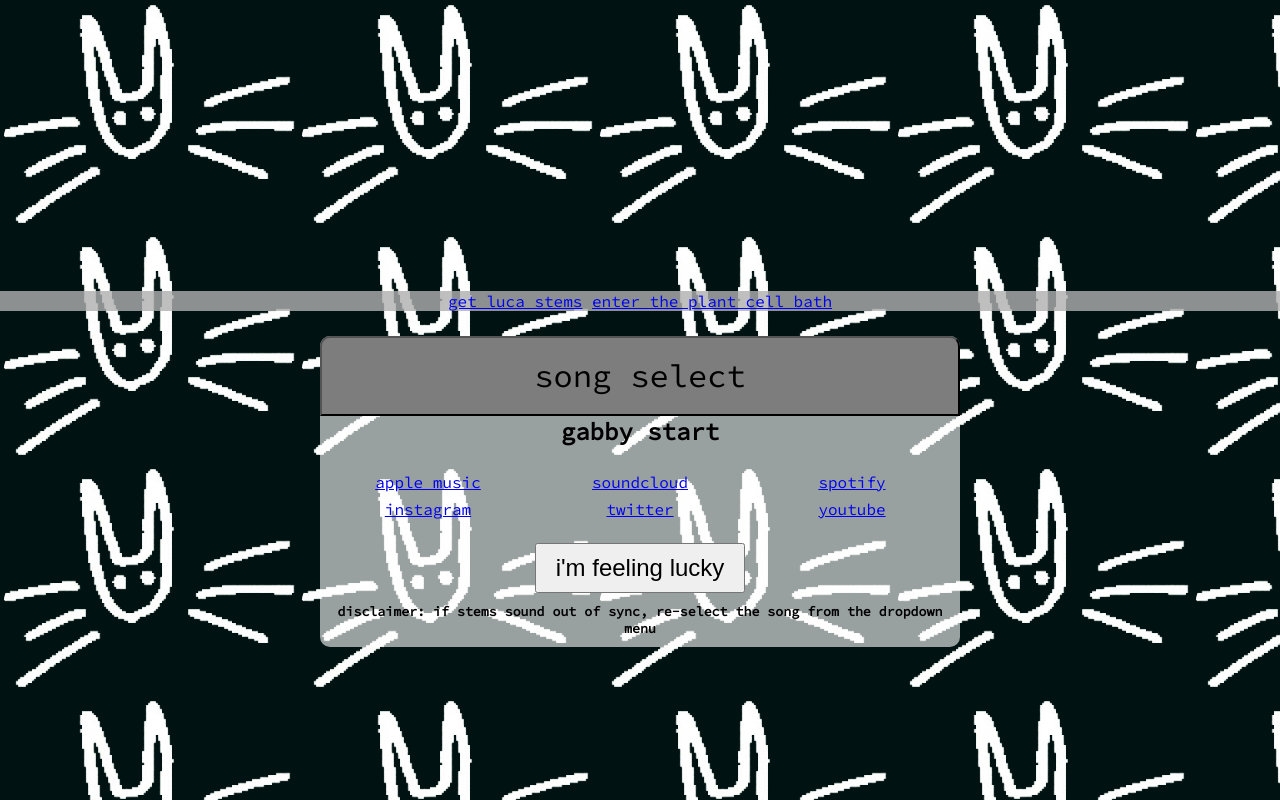
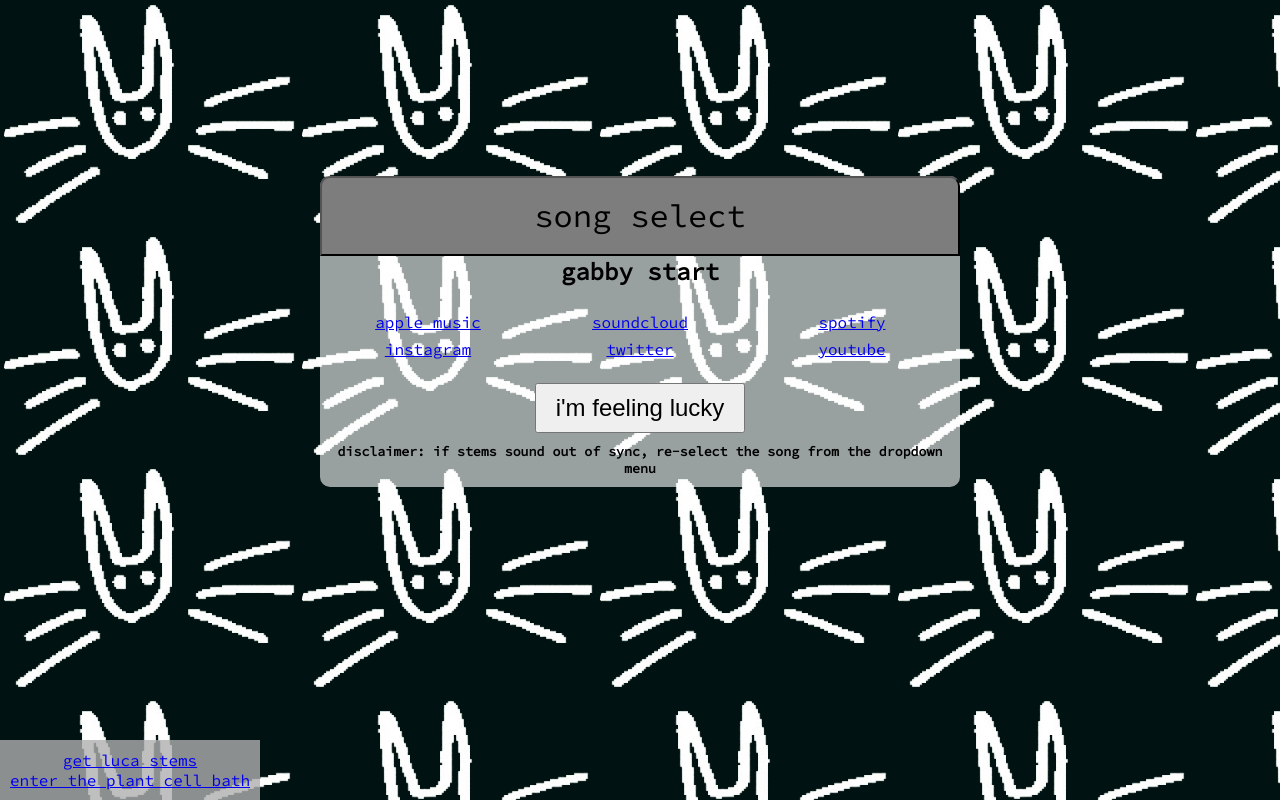
Before and after one commit to hyoder/gabstems, a website: page public/index.html in a window 1280 px wide. Drawn offline with Linux system fonts and the light colour scheme.

Commit message:
will this work ?

```diff
--- a/public/index.html
+++ b/public/index.html
@@ -59,7 +59,7 @@
             <button class="onoff" id="t2btn">track 2: <div id="t2div">on</div></button>
         </div>
         <div id="links">
-            <a target="_blank" href="https://www.dropbox.com/s/icw096wgr4usy0l/iloveluca.zip?dl=0">get luca stems</a>
+            <a target="_blank" href="https://www.dropbox.com/s/icw096wgr4usy0l/iloveluca.zip?dl=0">get luca stems</a><br>
             <a target="_blank" href="https://alexsource.tech/">enter the plant cell bath</a>
         </div>
         <script type="text/javascript" src="./scripts.js"></script>
--- a/public/style.css
+++ b/public/style.css
@@ -30,8 +30,7 @@ h5 { padding: 10px; }
     margin-right: auto;
     position: relative;
     text-align: center;
-    top: 20%;
-    transform: translate(0,22vh);
+    top: 22%;
     vertical-align: middle;
     width: 50%;
     z-index: 10;
@@ -47,10 +46,11 @@ h5 { padding: 10px; }
 #links
 {
     background-color: rgba(175,175,175,0.8);
+    bottom: 0px;
     font-family: 'Source Code Pro', monospace;
+    padding: 10px;
+    position: fixed;
     text-align: center;
-    top: 100%;
-    transform: translate(0,-100%);
 }
 #t1btn { display: none; height: 25%; }
 #t2btn { display: none; height: 25%; }
```
